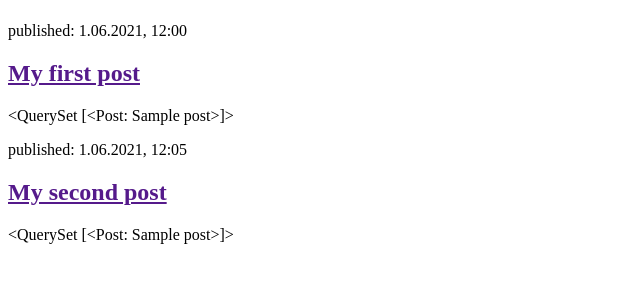
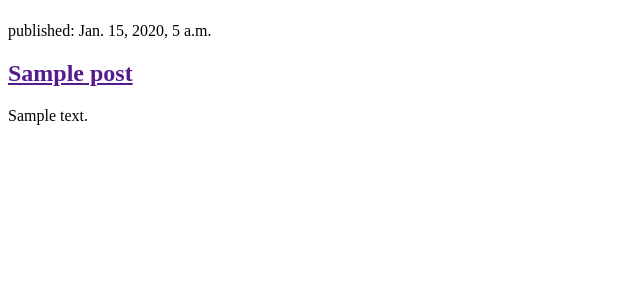
Before and after one commit to Smriti0311/django-blog, a Django app: template blog/templates/blog/post_list.html in a window 1280 px wide. Shown: the part 58-358 px from the top of the page, without its empty margins (0-640 px from the left). Run offline with Django 3.2, Linux system fonts and the light colour scheme; the template is opened without the code that fills it: values that come from a table or form of the project are taken from there, others are empty; tables that the repository leaves empty hold one stand-in row (values such as "Sample post").

Commit message:
Changed the HTML for the site.

```diff
--- a/blog/templates/blog/post_list.html
+++ b/blog/templates/blog/post_list.html
@@ -8,7 +8,17 @@
             <h1><a href="/">Smriti's Blog</a></h1>
         </header>
 
-        <article>
+        {% for post in posts %}
+            <article>
+                <time>published: {{ post.published_date }}</time>
+                <h2><a href="">{{ post.title }}</a></h2>
+                <p>{{ post.text|linebreaksbr }}</p>
+            </article>
+        {% endfor %}
+
+
+
+        <!-- <article>
             <time>published: 1.06.2021, 12:00</time>
             <h2><a href="">My first post</a></h2>
             <p>{{posts}}</p>
@@ -18,6 +28,6 @@
             <time>published: 1.06.2021, 12:05</time>
             <h2><a href="">My second post</a></h2>
             <p>{{posts}}</p>
-        </article>
+        </article> -->
     </body>
 </html>
--- a/blog/views.py
+++ b/blog/views.py
@@ -4,5 +4,5 @@ from django.utils import timezone
 
 # Create your views here.
 def post_list(request):
-    posts = Post.objects.filter(published_date__lte=timezone.now()).order_by(published_date)
+    posts = Post.objects.filter(published_date__lte=timezone.now()).order_by('published_date')
     return render(request, 'blog/post_list.html', {'posts':posts})
```
